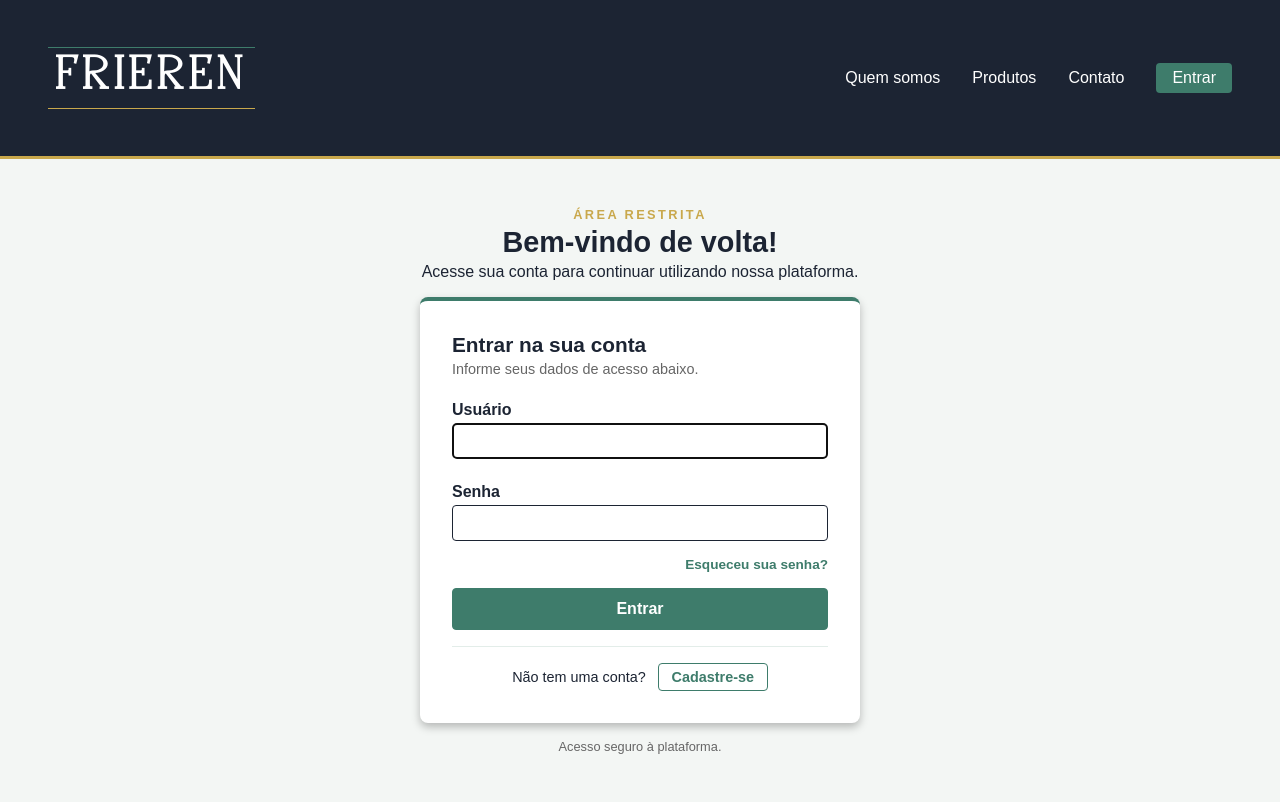
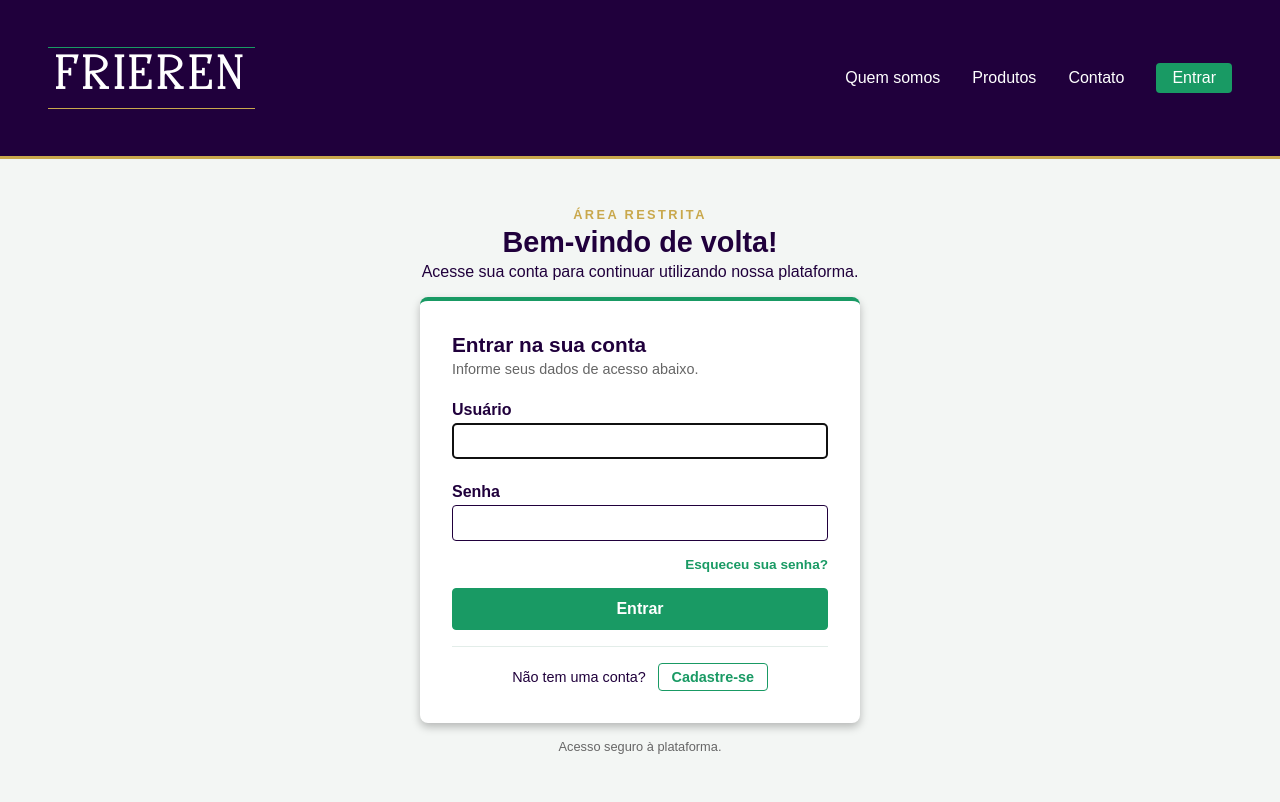
Before and after one commit to filhodepeterpan/django-frieren, a Django app: a page that uses login/templates/login.html in a window 1280 px wide. Run offline with Django 5.2, Linux system fonts and the light colour scheme; parts of the project's set-up code (start-up, migrations or seed data) failed here and were passed over; some web fonts are replaced.

Commit message:
fix: estilizacao tematica

```diff
--- a/app/static/css/style.css
+++ b/app/static/css/style.css
@@ -6,8 +6,8 @@
 }
 
 :root{
-    --cor-destaque: #3E7C6B;
-    --cor-escura: #1C2433;
+    --cor-destaque: #199a64;
+    --cor-escura: #20003c;
     --cor-dourada: #C9A84C;
     --cor-fundo: #F3F6F4;
     --cor-suave: #E3EDE9;
```
Also changed, not shown: app/static/images/favicon.ico.
